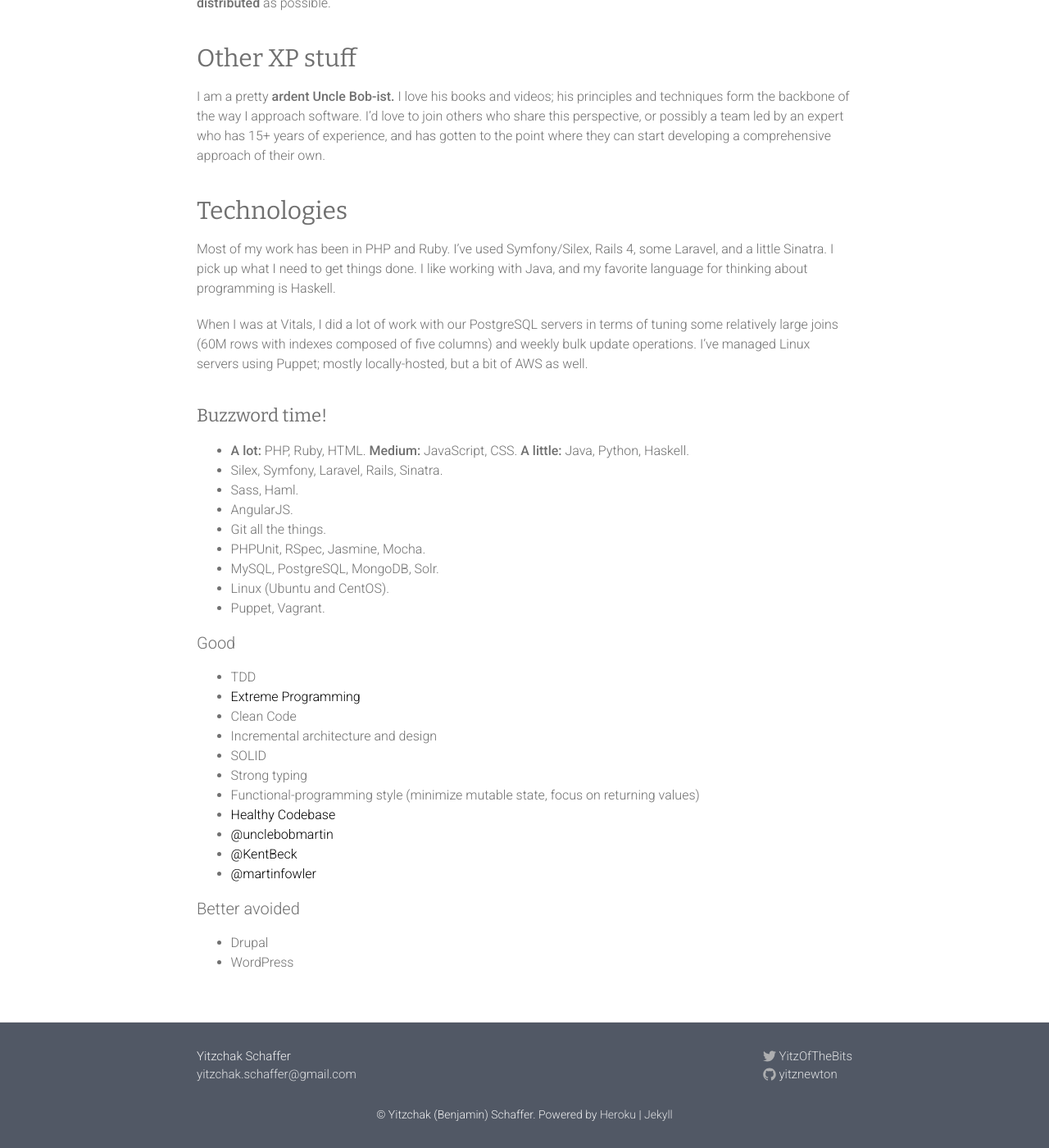
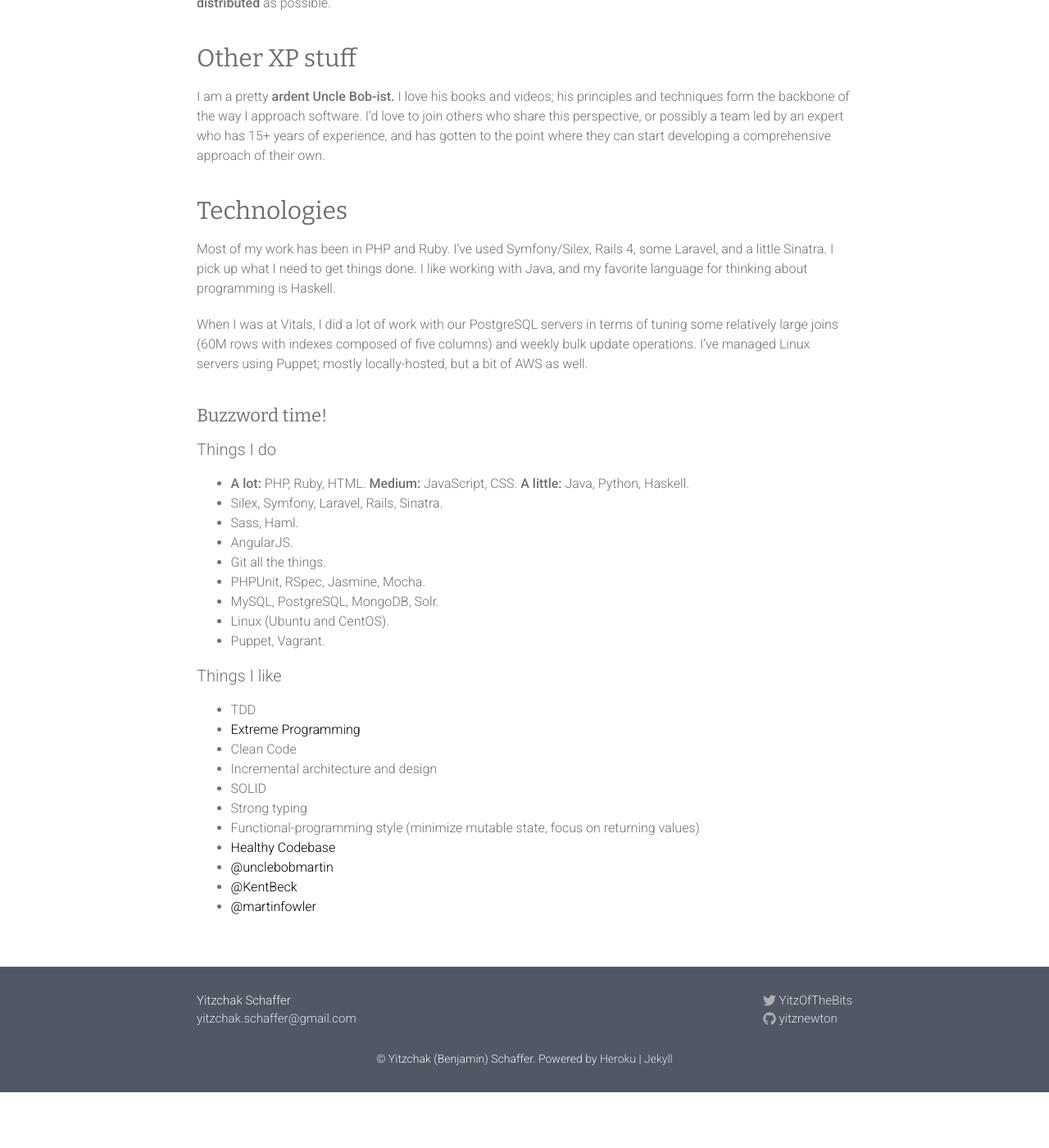
Before and after one commit to yitznewton/yitznewton.github.io, a Jekyll site: the page built from resume.md, in a window 1280 px wide and 1400 px high, scrolled down 1497 px. Shown: the whole window at 82% size. Built offline with Jekyll 4.4.1, drawn with Linux system fonts in a browser that asks for light colours; Markdown is read by kramdown in place of the engine named in the settings; after the commit the page ends 2829 px from its top, so only the background shows below that.

Commit message:
one less thing

```diff
--- a/resume.md
+++ b/resume.md
@@ -50,6 +50,8 @@
 
 ### Buzzword time!
 
+#### Things I do
+
 * **A lot:** PHP, Ruby, HTML. **Medium:** JavaScript, CSS. **A little:** Java, Python, Haskell.
 * Silex, Symfony, Laravel, Rails, Sinatra.
 * Sass, Haml.
@@ -60,7 +62,7 @@
 * Linux (Ubuntu and CentOS).
 * Puppet, Vagrant.
 
-#### Good
+#### Things I like
 
 * TDD
 * [Extreme Programming](http://xprogramming.com/what-is-extreme-programming/)
@@ -73,8 +75,3 @@
 * [@unclebobmartin](https://twitter.com/unclebobmartin)
 * [@KentBeck](https://twitter.com/KentBeck)
 * [@martinfowler](https://twitter.com/martinfowler)
-
-#### Better avoided
-
-* Drupal
-* WordPress
```
